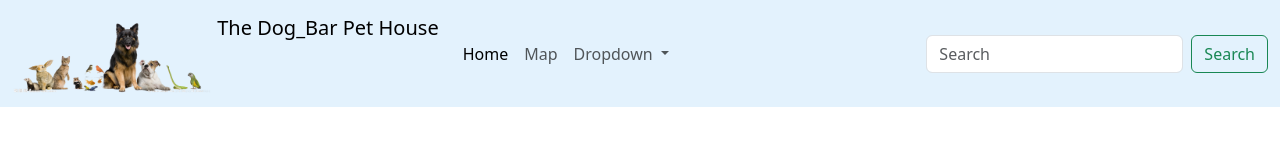
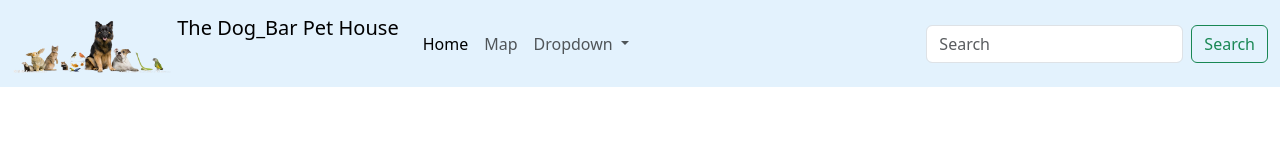
Before and after one commit to AnupBayaskar/dogbar.github.io, a plain HTML site: page index.html in a window 1280 px wide. Drawn offline with nearby package versions, Linux system fonts and the light colour scheme.

Commit message:
first commite

```diff
--- a/index.html
+++ b/index.html
@@ -11,7 +11,7 @@
 <body>
   <nav class="navbar navbar-expand-lg"class="navbar" style="background-color: #e3f2fd;">
     <div class="container-fluid">
-      <a class="navbar-brand" href="#"><img src="/favpng_dog-cat-pet-sitting-pet-shop.png" alt="logo"  alt="Logo" width="200" height="80" class="d-inline-block align-text-top"> The Dog_Bar Pet House
+      <a class="navbar-brand" href="#"><img src="/favpng_dog-cat-pet-sitting-pet-shop.png" alt="logo"  alt="Logo" width="160" height="60" class="d-inline-block align-text-top"> The Dog_Bar Pet House
         </a>
       <button class="navbar-toggler" type="button" data-bs-toggle="collapse" data-bs-target="#navbarSupportedContent" aria-controls="navbarSupportedContent" aria-expanded="false" aria-label="Toggle navigation">
         <span class="navbar-toggler-icon"></span>
```
